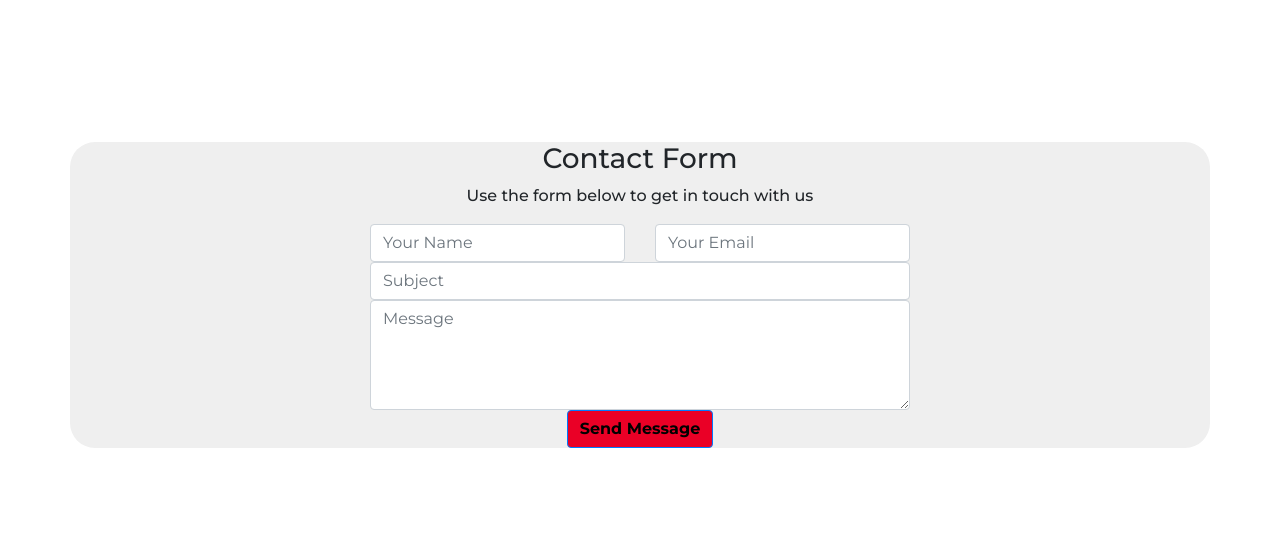
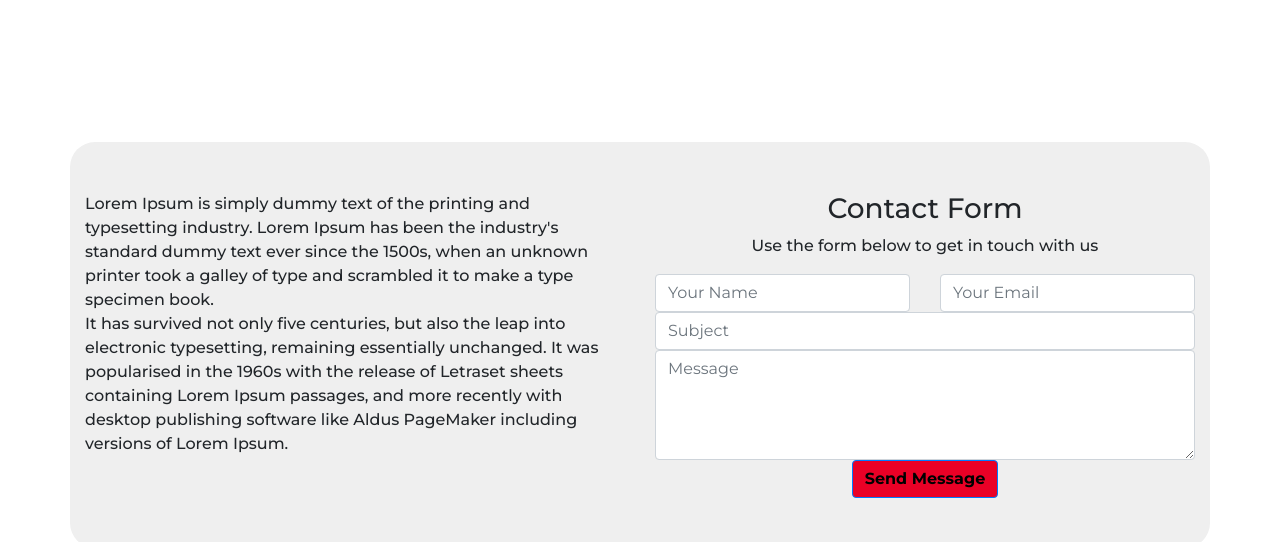
Before and after one commit to McFloopyFace/redpointwriting, a plain HTML site: page index.html in a window 1280 px wide. Shown: the part 1924-2466 px from the top of the page. Drawn offline with Linux system fonts and the light colour scheme.

Commit message:
Contact form styling

```diff
--- a/css/style.css
+++ b/css/style.css
@@ -767,6 +767,8 @@ header.white .nav-icon span {
 }
 
 .container {
+    padding-top: 50px;
+    padding-bottom: 50px;
     background-color: #efefef;
     position: relative;
     border-radius: 25px;
--- a/index.html
+++ b/index.html
@@ -194,7 +194,18 @@
     <section id="contact">
         <div class="container">
             <div class="row">
-                <div class="col-md-6 offset-md-3">
+                <div class="col-md-6">
+                    <p>Lorem Ipsum is simply dummy text of the printing and typesetting industry. Lorem Ipsum has been
+                        the industry's standard dummy text ever since the 1500s, when an unknown printer took a galley
+                        of type and scrambled it to make a type specimen book.
+                        <br>
+                        It has survived not only five centuries,
+                        but also the leap into electronic typesetting, remaining essentially unchanged. It was
+                        popularised in the 1960s with the release of Letraset sheets containing Lorem Ipsum passages,
+                        and more recently with desktop publishing software like Aldus PageMaker including versions of
+                        Lorem Ipsum.</p>
+                </div>
+                <div class="col-md-6">
                     <div class="section-title text-center">
                         <h3>Contact Form</h3>
                         <p>Use the form below to get in touch with us</p>
```
